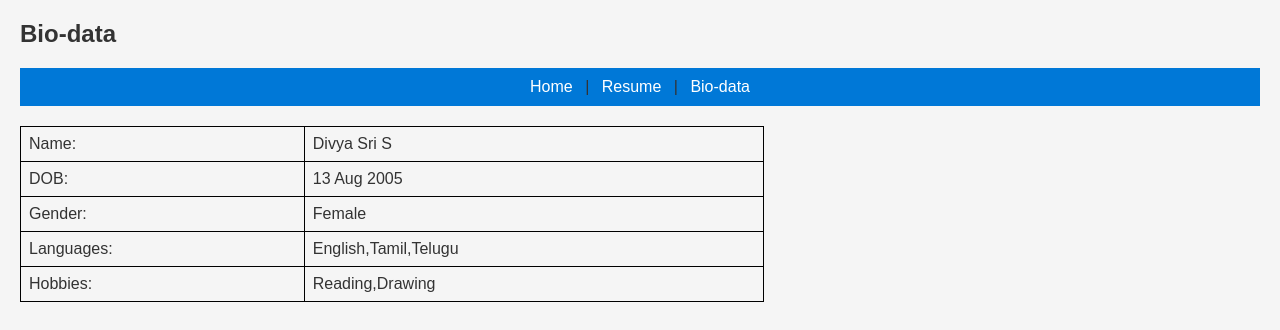
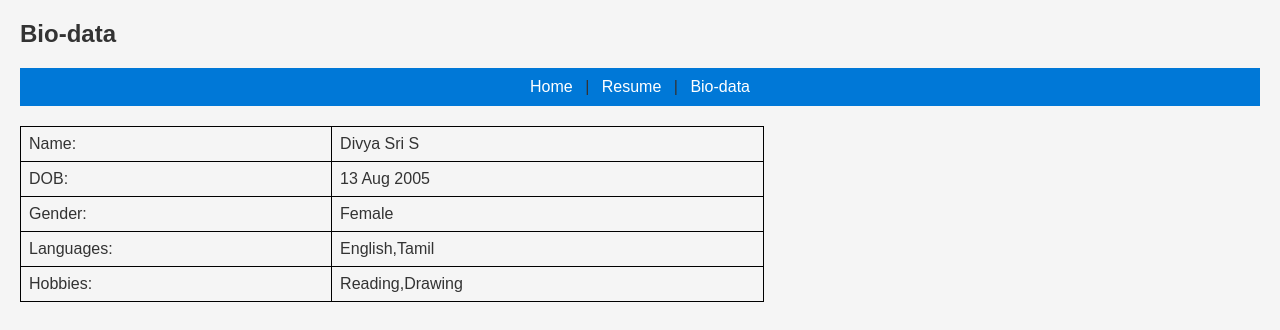
Before and after one commit to divyasri-s/MyWebsite, a plain HTML site: page biodata.html in a window 1280 px wide. Drawn offline with Linux system fonts and the light colour scheme.

Commit message:
Update biodata.html

```diff
--- a/biodata.html
+++ b/biodata.html
@@ -16,7 +16,7 @@
     <tr><td>Name:</td><td>Divya Sri S</td></tr>
     <tr><td>DOB:</td><td>13 Aug 2005</td></tr>
     <tr><td>Gender:</td><td>Female</td></tr>
-    <tr><td>Languages:</td><td>English,Tamil,Telugu</td></tr>
+    <tr><td>Languages:</td><td>English,Tamil</td></tr>
     <tr><td>Hobbies:</td><td>Reading,Drawing</td></tr>
   </table>
 
```
